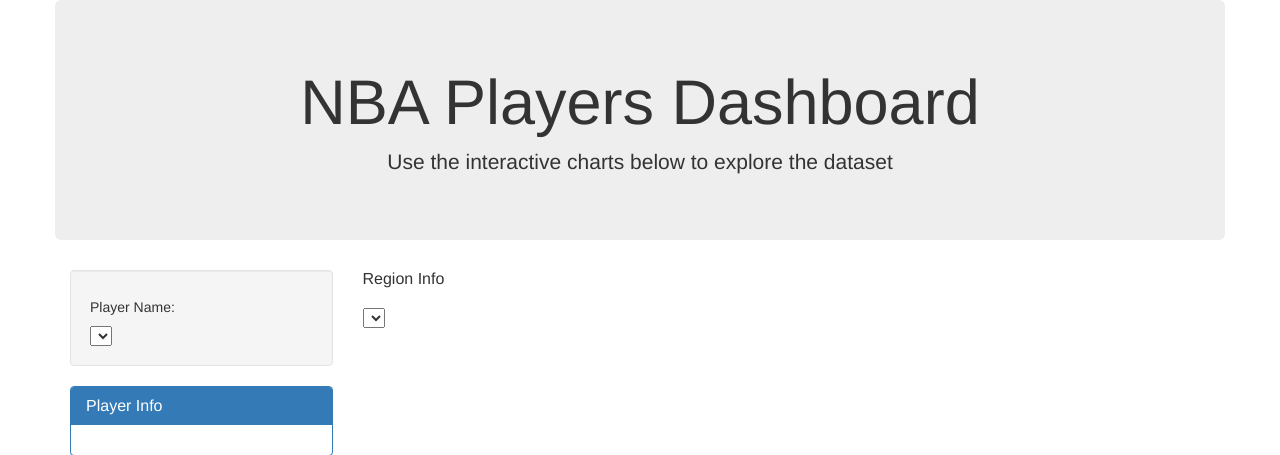
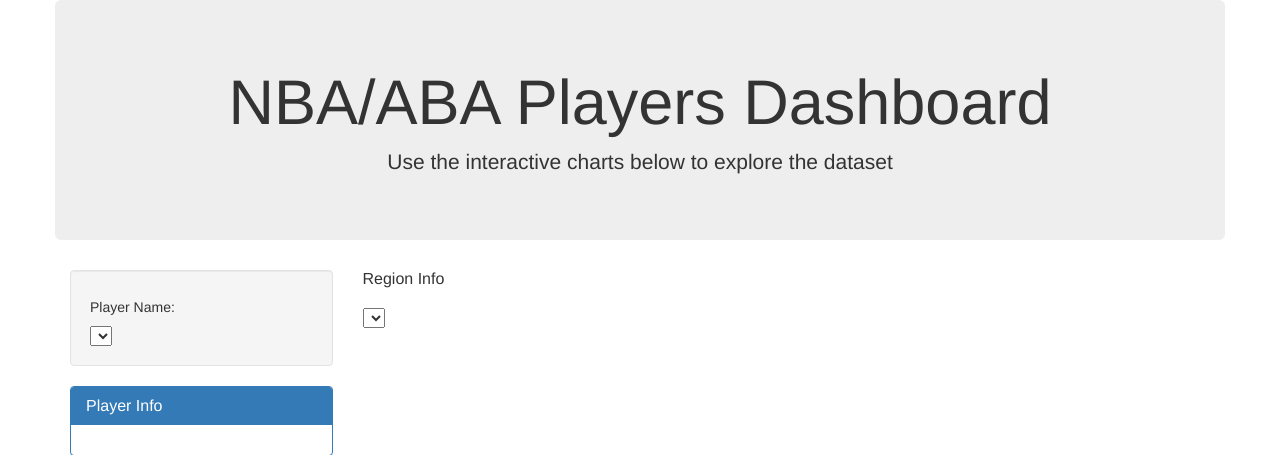
Before and after one commit to WanessaEdmond/Project3, a Flask app: page / in a window 1280 px wide. Shown: the top 455 px of the page. Run offline with Flask 3, Linux system fonts and the light colour scheme; data comes from the database, SQL or seed files in the repository; data that the repository does not hold is empty; some libraries are stand-ins or nearby versions.

Commit message:
slight adjustment to the title

```diff
--- a/templates/index.html
+++ b/templates/index.html
@@ -16,7 +16,7 @@
   <div class="container">
     <div class="row">
       <div class="col-md-12 jumbotron text-center">
-        <h1>NBA Players Dashboard</h1>
+        <h1>NBA/ABA Players Dashboard</h1>
         <p id="Button"> Use the interactive charts below to explore the dataset</p>
       </div>
     </div>
```
